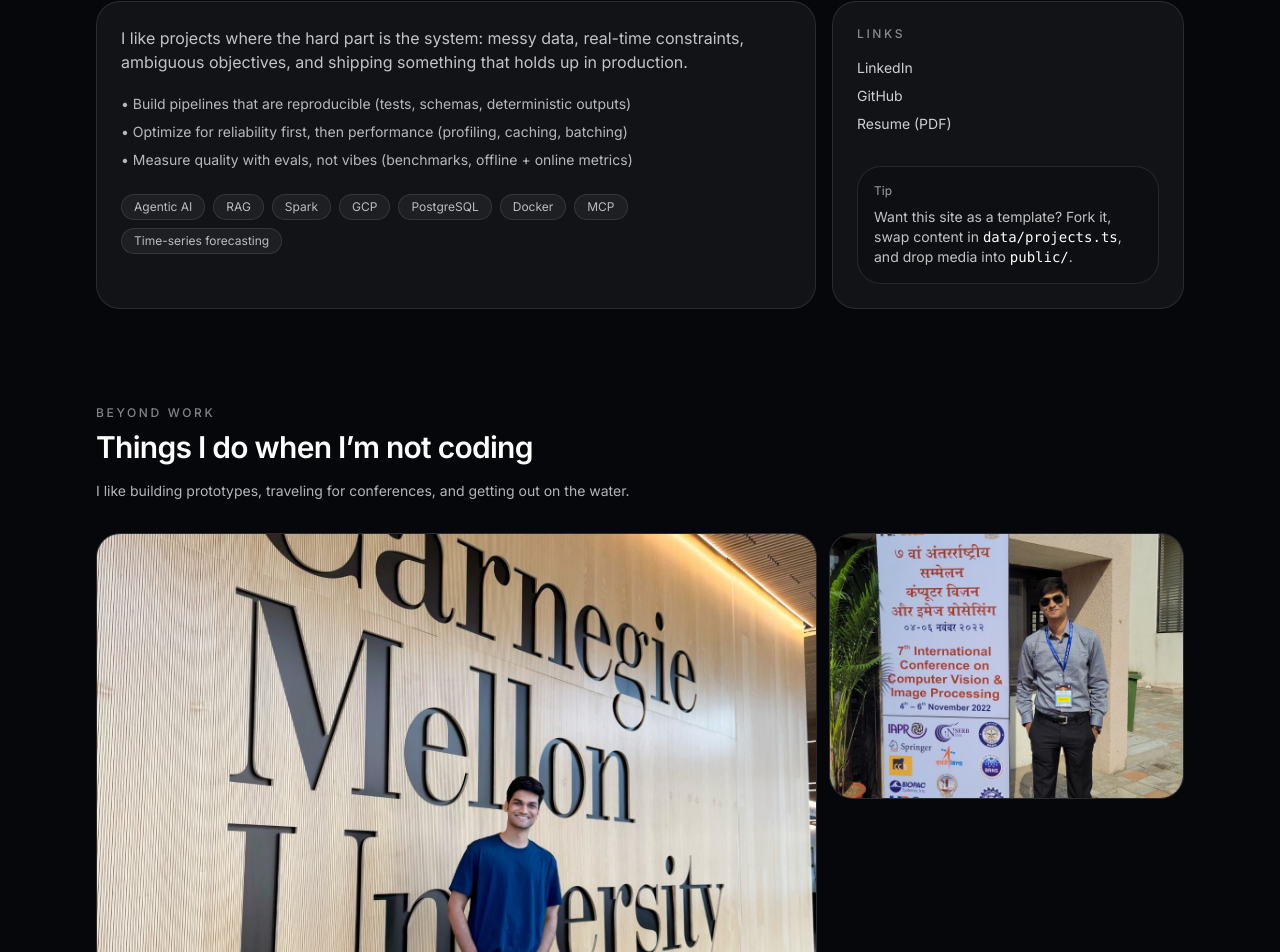
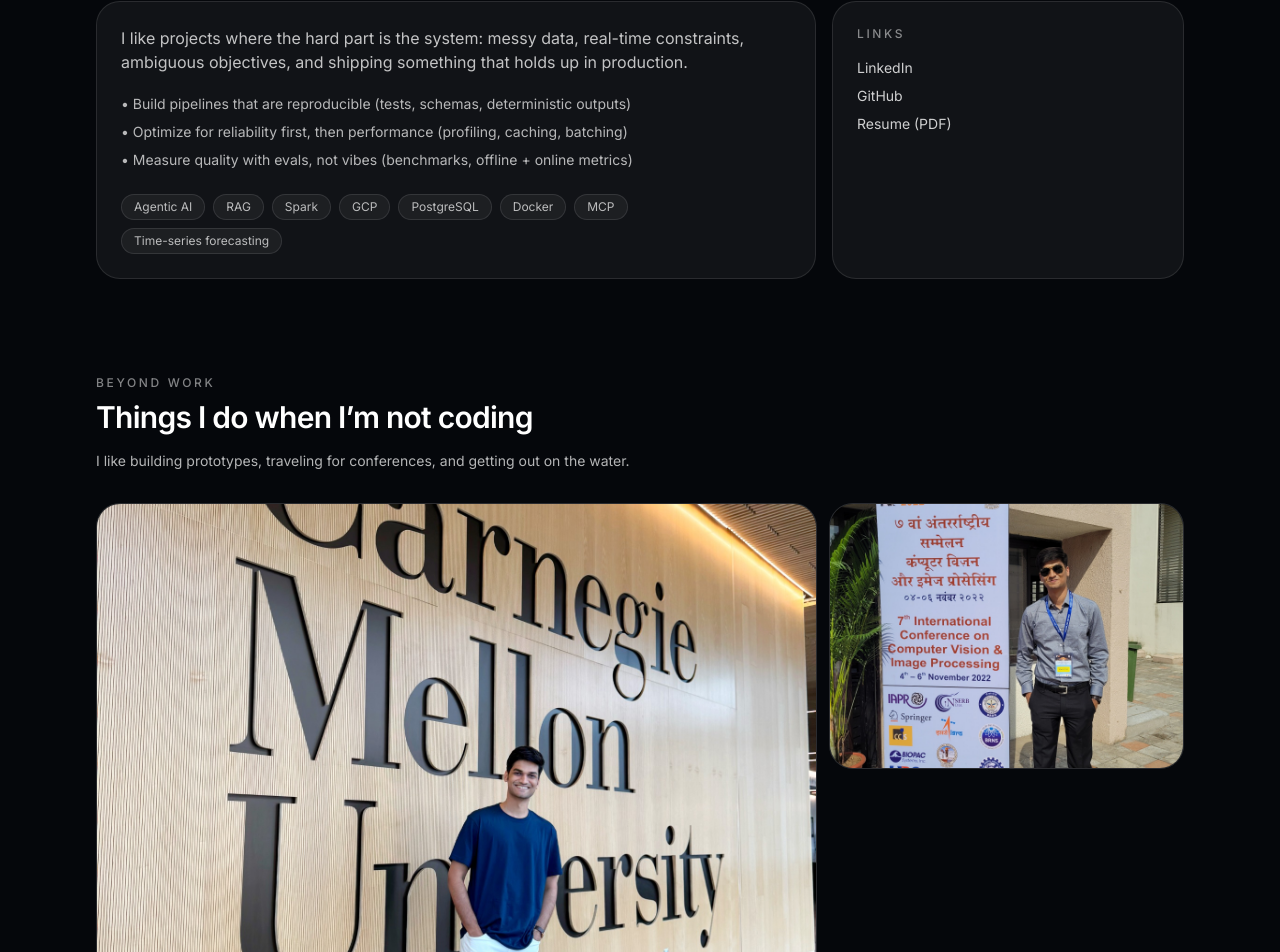
Before and after one commit to Kugel-Blitz-13/mayank-portfolio, a Next.js app: page / in a window 1280 px wide. Shown: the part 2065-3017 px from the top of the page. Built offline with nearby package versions, Linux system fonts and the light colour scheme.

Commit message:
Remove tips section

```diff
--- a/app/page.tsx
+++ b/app/page.tsx
@@ -167,13 +167,6 @@
                   Resume (PDF)
                 </a>
               </div>
-              <div className="mt-8 rounded-2xl border border-white/10 bg-black/20 p-4">
-                <p className="text-xs text-white/60">Tip</p>
-                <p className="mt-2 text-sm text-white/75">
-                  Want this site as a template? Fork it, swap content in <code className="text-white">data/projects.ts</code>,
-                  and drop media into <code className="text-white">public/</code>.
-                </p>
-              </div>
             </div>
           </div>
         </Container>
--- a/app/robots.ts
+++ b/app/robots.ts
@@ -1,7 +1,7 @@
 import type { MetadataRoute } from "next";
 
 export default function robots(): MetadataRoute.Robots {
-  const siteUrl = process.env.NEXT_PUBLIC_SITE_URL || "https://mayank-portfolio-13.vercel.app";
+  const siteUrl = process.env.NEXT_PUBLIC_SITE_URL || "https://mayank-portfolio.vercel.app";
 
   return {
     rules: [
```
